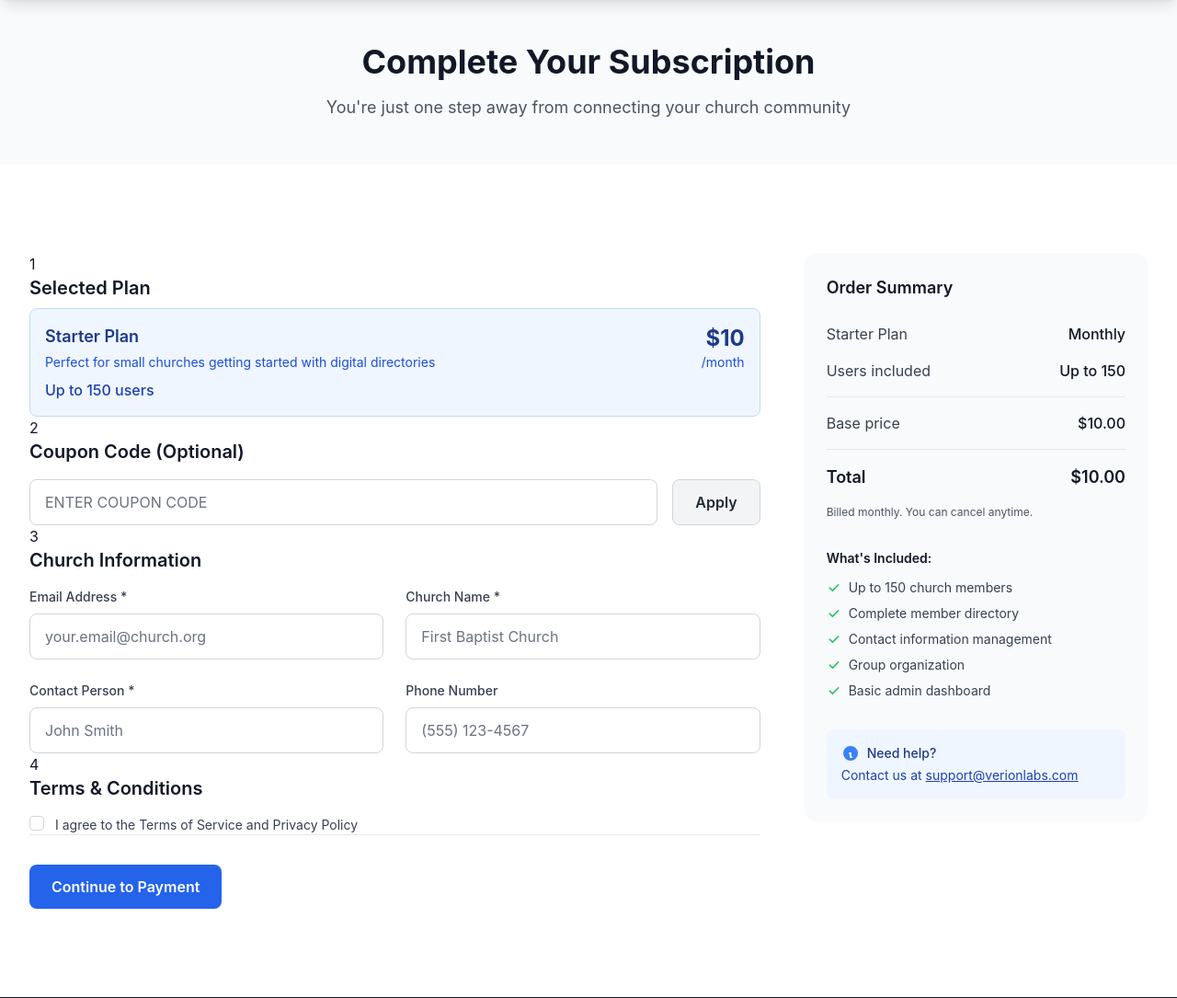
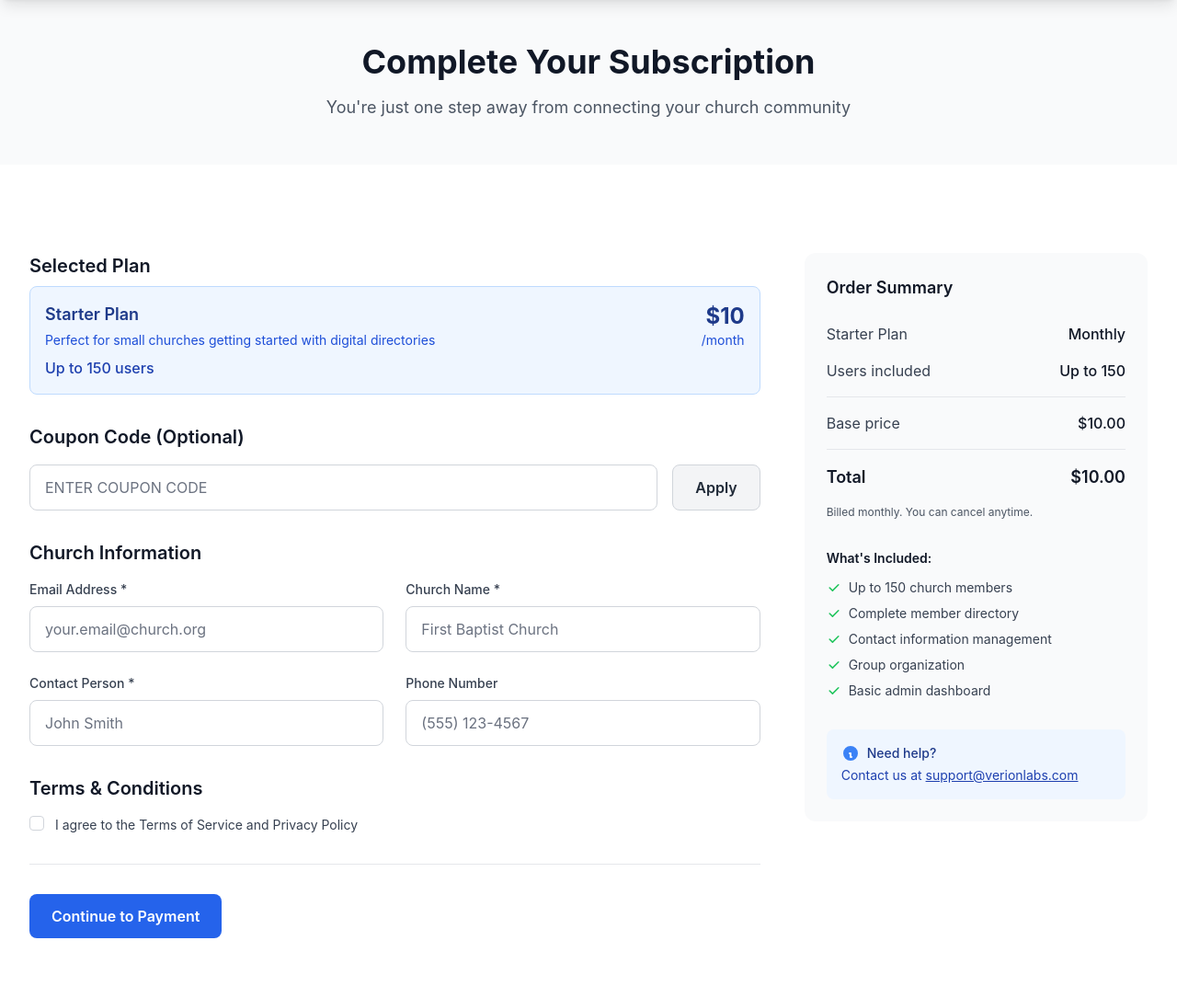
Before and after one commit to mpavlov-sbc/verionlabs.com, a Django app: page /directory/checkout/1/ in a window 1280 px wide. Shown: the part 81-1166 px from the top of the page at 92% size. Run offline with Django 4.2, Linux system fonts and the light colour scheme; data comes from the database, SQL or seed files in the repository.

Commit message:
Improve the checkout page

```diff
--- a/templates/church_directory/checkout.html
+++ b/templates/church_directory/checkout.html
@@ -5,16 +5,8 @@
 
 {% block extra_css %}
 <style>
-    .checkout-step {
-        @apply flex items-center space-x-4 mb-8;
-    }
-
-    .step-number {
-        @apply w-8 h-8 rounded-full bg-blue-600 text-white text-sm font-semibold flex items-center justify-center flex-shrink-0;
-    }
-
-    .step-content {
-        @apply flex-1;
+    .checkout-section {
+        margin-bottom: 2rem;
     }
 
     .coupon-input {
@@ -22,11 +14,13 @@
     }
 
     .coupon-success {
-        @apply border-green-500 bg-green-50;
+        border-color: #10b981;
+        background-color: #f0fdf4;
     }
 
     .coupon-error {
-        @apply border-red-500 bg-red-50;
+        border-color: #ef4444;
+        background-color: #fef2f2;
     }
 </style>
 {% endblock %}
@@ -55,10 +49,8 @@
                 <form method="post" id="checkout-form">
                     {% csrf_token %}
 
-                    <!-- Step 1: Plan Selection -->
-                    <div class="checkout-step">
-                        <div class="step-number">1</div>
-                        <div class="step-content">
+                    <!-- Plan Selection -->
+                    <div class="checkout-section">
                         <h2 class="text-xl font-semibold text-gray-900 mb-2">Selected Plan</h2>
                         <div class="bg-blue-50 border border-blue-200 rounded-lg p-4">
                             <div class="flex justify-between items-start">
@@ -78,12 +70,9 @@
                             </div>
                         </div>
                     </div>
-                    </div>
 
-                    <!-- Step 2: Coupon Code -->
-                    <div class="checkout-step">
-                        <div class="step-number">2</div>
-                        <div class="step-content">
+                    <!-- Coupon Code -->
+                    <div class="checkout-section">
                         <h2 class="text-xl font-semibold text-gray-900 mb-4">Coupon Code (Optional)</h2>
                         <div class="flex space-x-4">
                             <div class="flex-1">
@@ -113,12 +102,9 @@
                         </div>
                         {% endif %}
                     </div>
-                    </div>
 
-                    <!-- Step 3: Church Information -->
-                    <div class="checkout-step">
-                        <div class="step-number">3</div>
-                        <div class="step-content">
+                    <!-- Church Information -->
+                    <div class="checkout-section">
                         <h2 class="text-xl font-semibold text-gray-900 mb-4">Church Information</h2>
                         <div class="grid grid-cols-1 md:grid-cols-2 gap-6">
                             <div>
@@ -166,12 +152,9 @@
                             </div>
                         </div>
                     </div>
-                    </div>
 
-                    <!-- Step 4: Terms and Conditions -->
-                    <div class="checkout-step">
-                        <div class="step-number">4</div>
-                        <div class="step-content">
+                    <!-- Terms and Conditions -->
+                    <div class="checkout-section">
                         <h2 class="text-xl font-semibold text-gray-900 mb-4">Terms & Conditions</h2>
                         <div class="flex items-start space-x-3">
                             {{ form.agree_terms }}
@@ -183,7 +166,6 @@
                         {% if form.agree_terms.errors %}
                         <div class="text-red-600 text-sm mt-1 ml-7">{{ form.agree_terms.errors|first }}</div>
                         {% endif %}
-                        </div>
                     </div>
 
                     <!-- Submit Button -->
```
Lines whose indentation alone changed are shown as unchanged.
